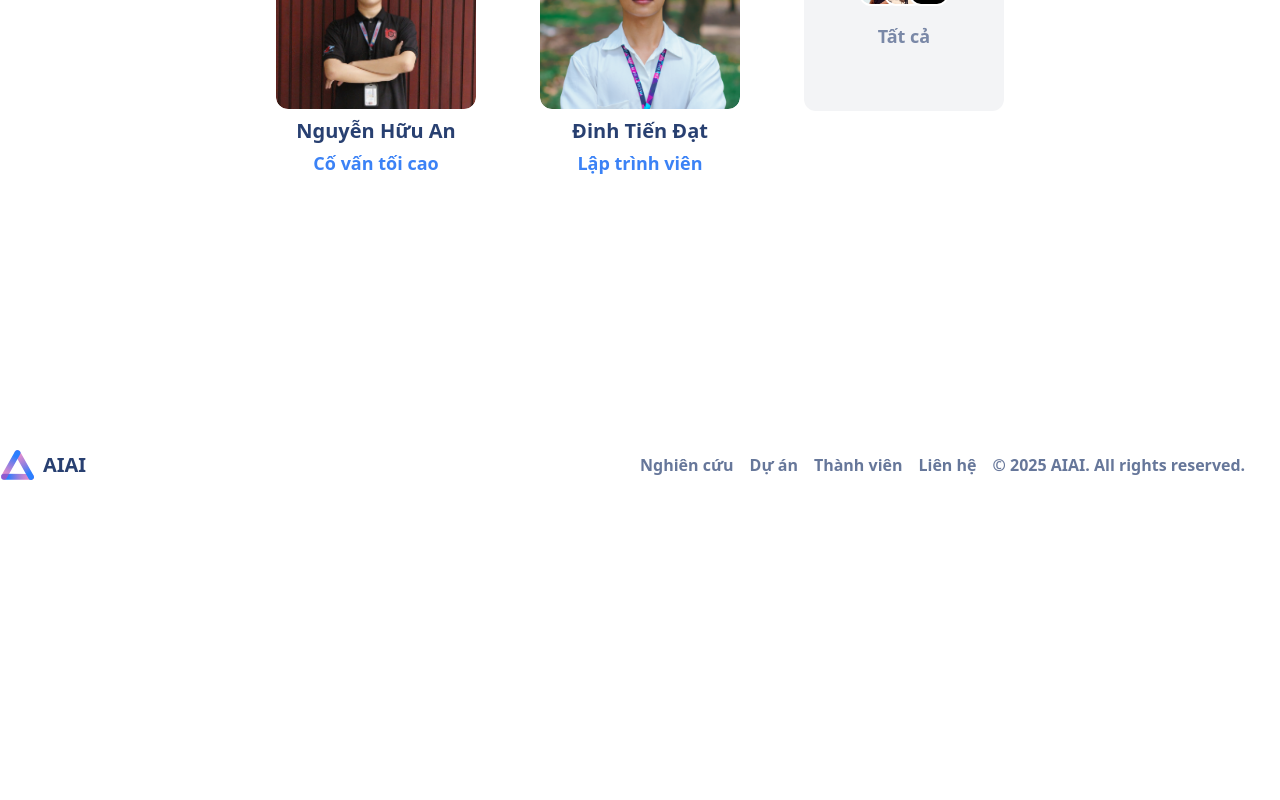
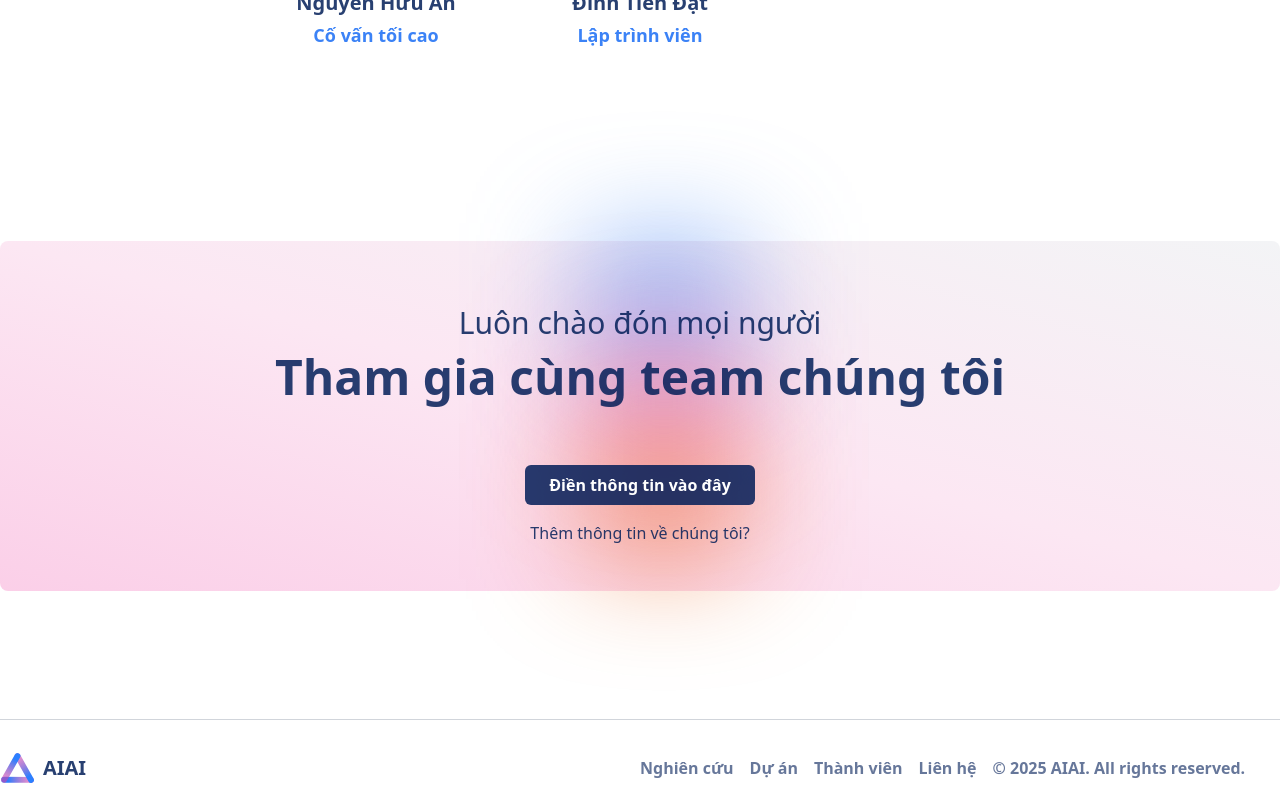
Before and after one commit to LieuTuanKiet/CopyWeb, a React (Vite) app: page / in a window 1280 px wide. Shown: the part 3680-4480 px from the top of the page. Before the commit the page ends 4177 px from the top, so only its background shows below. Built offline with nearby package versions, Linux system fonts and the light colour scheme.

Commit message:
feat: create about component and adjust the footer color border line

```diff
--- /dev/null
+++ b/src/components/About.jsx
@@ -0,0 +1,18 @@
+export default function About(){
+    return(
+        <div className="py-16 mb-16">
+            <div className="container mx-auto min-h-[350px] rounded-lg bg-gradient-to-tr from-pink-200 via-pink-100 to-gray-100 relative">
+                <div className="bg-blue-500 blur-3xl h-20 w-32 absolute left-[600px] top-[20px]"></div>
+                <div className="bg-pink-500 blur-3xl h-20 w-32 absolute left-[600px]  top-[120px]"></div>
+                <div className="bg-orange-600 blur-3xl h-20 w-32 absolute left-[600px] top-[220px]"></div>
+                <div className="flex flex-col items-center justify-center">
+                    <p className="text-primary text-3xl h-12 mt-16 z-20">Luôn chào đón mọi người</p>
+                    <p className="text-primary font-bold text-5xl h-28 z-20">Tham gia cùng team chúng tôi</p>
+                    <button className="bg-primary text-white px-6 py-2 font-bold rounded-md hover:scale-95 duration-200 mb-4 z-20">Điền thông tin vào đây</button>
+                    <a className="text-primary cursor-pointer hover:underline z-20">Thêm thông tin về chúng tôi?</a>
+
+                </div>
+            </div>
+        </div>
+    )
+}
--- a/src/components/Footer.jsx
+++ b/src/components/Footer.jsx
@@ -2,7 +2,8 @@ import logo from '../assets/logo.svg'
 
 export default function Footer(){
     return (
-        <div className="flex h-16 container mx-auto justify-between items-center">
+        <div className="border-t-[1px] border-gray-300 pt-4">
+            <div className="flex h-16 container mx-auto justify-between items-center">
             <a className="flex flex-row items-center cursor-pointer gap-2 container mx-auto">
                 <img src={logo} className="h-8"></img>
                 <span className="font-bold text-xl text-primary">AIAI</span>
@@ -14,6 +15,8 @@ export default function Footer(){
                 <li><a href="" className="text-primary/60 hover:text-black cursor-pointer">Liên hệ</a></li>
                 <li><span className="text-primary/60">© 2025 AIAI. All rights reserved.</span></li>
             </ul>
+            </div>
         </div>
+
     )
 }
--- a/src/components/Team.jsx
+++ b/src/components/Team.jsx
@@ -5,7 +5,7 @@ import Random2 from '../assets/RandomImg2.jpg'
 
 export default function Team(){
     return(
-        <div className="my-32 py-32">
+        <div className="my-32">
             <div className="flex flex-col justify-center items-center mb-20">
                 <div className="relative h-20">
                     <div className="bg-pink-600 blur-lg w-8 h-10 absolute"></div>
--- a/src/main.jsx
+++ b/src/main.jsx
@@ -7,6 +7,7 @@ import Home from './components/Home'
 import Research from './components/Research'
 import Project from './components/Project'
 import Team from './components/Team'
+import About from './components/About'
 
 createRoot(document.getElementById('root')).render(
   <StrictMode>
@@ -15,6 +16,7 @@ createRoot(document.getElementById('root')).render(
     <Research />
     <Project />
     <Team />
+    <About />
     <Footer />
   </StrictMode>,
 )
```
